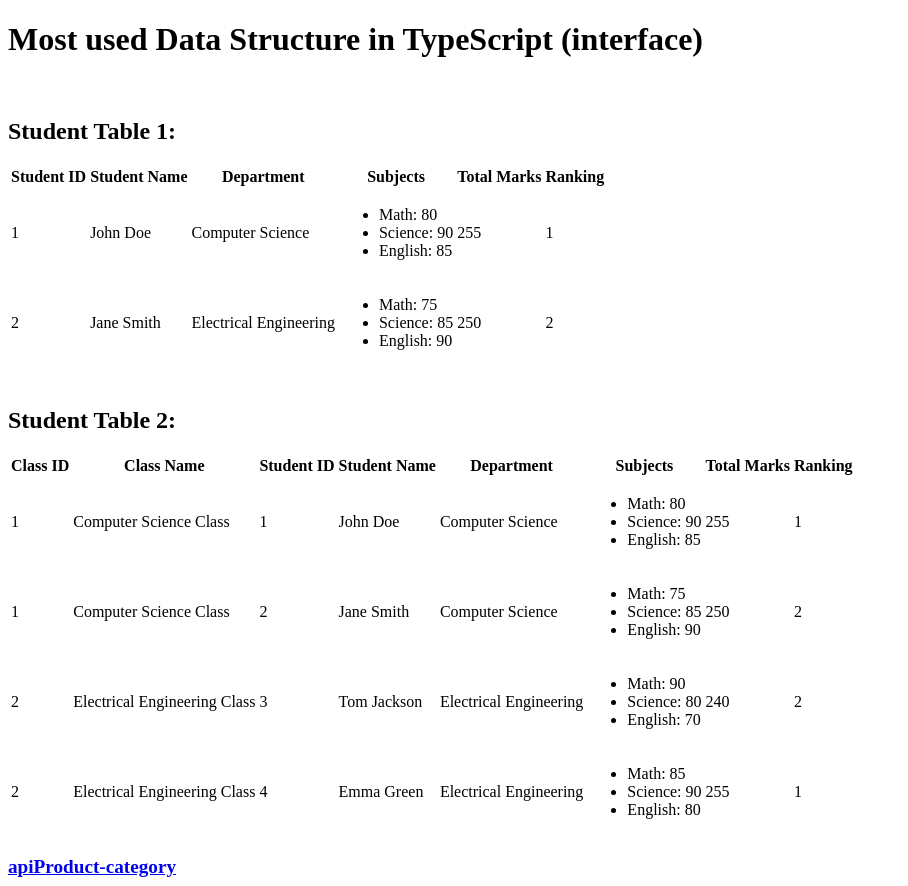
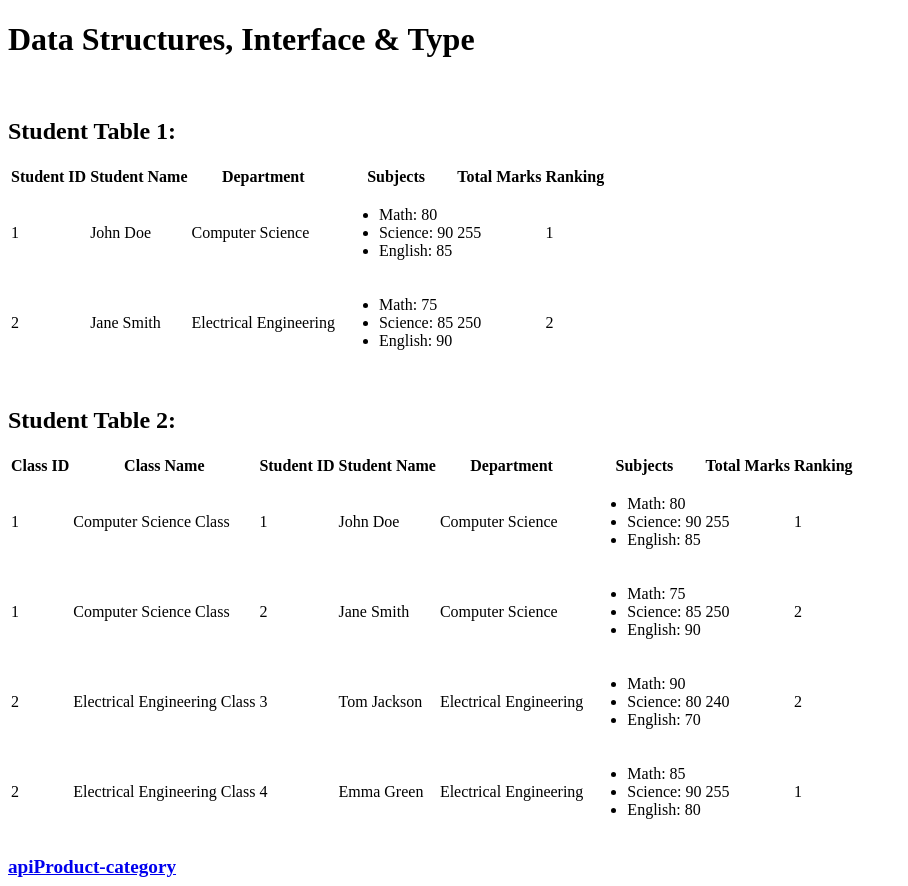
Before and after one commit to shahinzaman1o2/angular_jumpstart, an Angular app: page /student-table in a window 1280 px wide. Shown: the whole page, without its empty margins (0-908 px from the left). Built offline with nearby package versions, Linux system fonts and the light colour scheme.

Commit message:
Made ignorable changes.

```diff
--- a/src/app/student-table/student-table.component.html
+++ b/src/app/student-table/student-table.component.html
@@ -1,4 +1,4 @@
-<h1>Most used Data Structure in TypeScript (interface)</h1><br>
+<h1>Data Structures, Interface & Type</h1><br>
 
 <h2>Student Table 1:</h2>
 <table>
```
Also changed, not shown: src/app/student-table/student-table.component.ts (+10 -10 lines).
